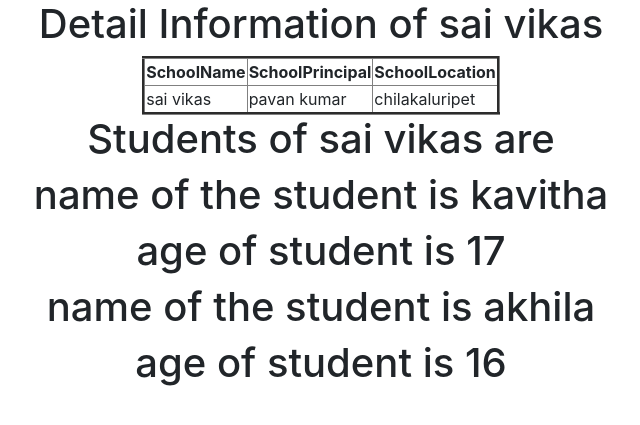
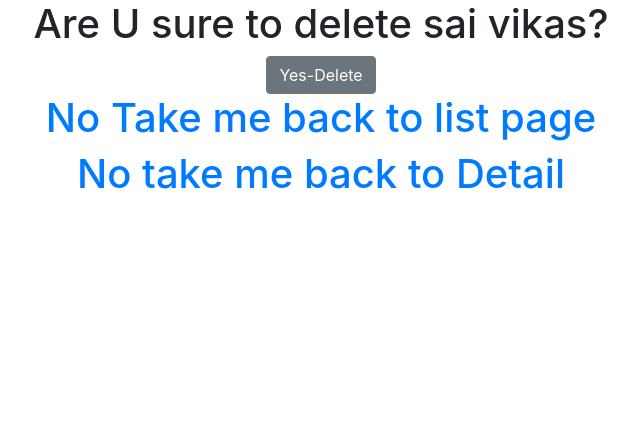
Before and after one commit to Kavithanarnepati/specific_template, a Django app: page /delete/1/ in a window 1280 px wide. Shown: the part 40-465 px from the top of the page, without its empty margins (319-959 px from the left). Run offline with Django 4.2, Linux system fonts and the light colour scheme; data comes from the database, SQL or seed files in the repository; both versions use the stored data as it was after the commit.

Commit message:
first commit

```diff
--- a/app/views.py
+++ b/app/views.py
@@ -2,9 +2,9 @@ from django.shortcuts import render
 
 # Create your views here.
 from app.models import *
-from django.views.generic import ListView,TemplateView,DetailView,CreateView
+from django.views.generic import ListView,TemplateView,DetailView,CreateView,UpdateView,DeleteView
 
-
+from django.urls import reverse_lazy
 
 
 class Home(TemplateView):
@@ -23,3 +23,13 @@ class SchoolDetail(DetailView):
 class SchoolCreate(CreateView):
     model=School
     fields='__all__'
+
+
+class SchoolUpdate(UpdateView):
+    model=School
+    fields='__all__'
+
+class SchoolDelete(DeleteView):
+    model=School
+    context_object_name='schoolobject'
+    success_url=reverse_lazy('SchoolList')
--- a/project1sptem/urls.py
+++ b/project1sptem/urls.py
@@ -25,5 +25,10 @@ urlpatterns = [
     path('SchoolCreate/',SchoolCreate.as_view(),name='SchoolCreate'),
 
 
+
+    re_path('^update/(?P<pk>\d+)/',SchoolUpdate.as_view(),name='update'),
+    re_path('^delete/(?P<pk>\d+)/',SchoolDelete.as_view(),name='delete'),
     re_path('(?P<pk>\d+)/',SchoolDetail.as_view(),name='detail'),
+
+
 ]
--- /dev/null
+++ b/templates/app/school_confirm_delete.html
@@ -0,0 +1,24 @@
+{% extends 'app/dummy.html' %}
+
+
+{% block title  %}
+        <title>Delete page</title>
+{% endblock %}
+
+
+{% block body_block %}
+    <h1>Are U sure to delete {{schoolobject.Sname}}?</h1>
+
+    <form method="POST">
+        {% csrf_token %}
+
+        <input type="submit" value="Yes-Delete" class="btn btn-secondary">
+    </form>
+
+<h1><a href="{% url 'SchoolList' %}">No Take me back to list page</a></h1>
+
+
+<h1><a href="{% url 'detail' pk=schoolobject.pk %}">No take me back to Detail</a></h1>
+
+
+{% endblock %}
--- a/templates/app/school_detail.html
+++ b/templates/app/school_detail.html
@@ -27,10 +27,22 @@
     <h1>Students of {{schoolobj}} are</h1>
 
         {% for st in schoolobj.students.all %}
-            <h1>name of the student is {{st.stname}}</h1>
-            <h1>age of student is {{st.stage}}</h1>
+            <h1>name of the student is {{st.Stname}}</h1>
+            <h1>age of student is {{st.Stage}}</h1>
         {% endfor %}
 
 
 
+<a href="{% url 'update' pk=schoolobj.pk %}" class="btn btn-danger">Update</a>
+
+<a href="{% url 'delete' pk=schoolobj.pk %}" class="btn btn-danger">Delete</a>
+
+
+
+
+
+
+
+
+
 {% endblock %}
```
Also changed, not shown: templates/app/school_form.html (+14 -0 lines), db.sqlite3.
